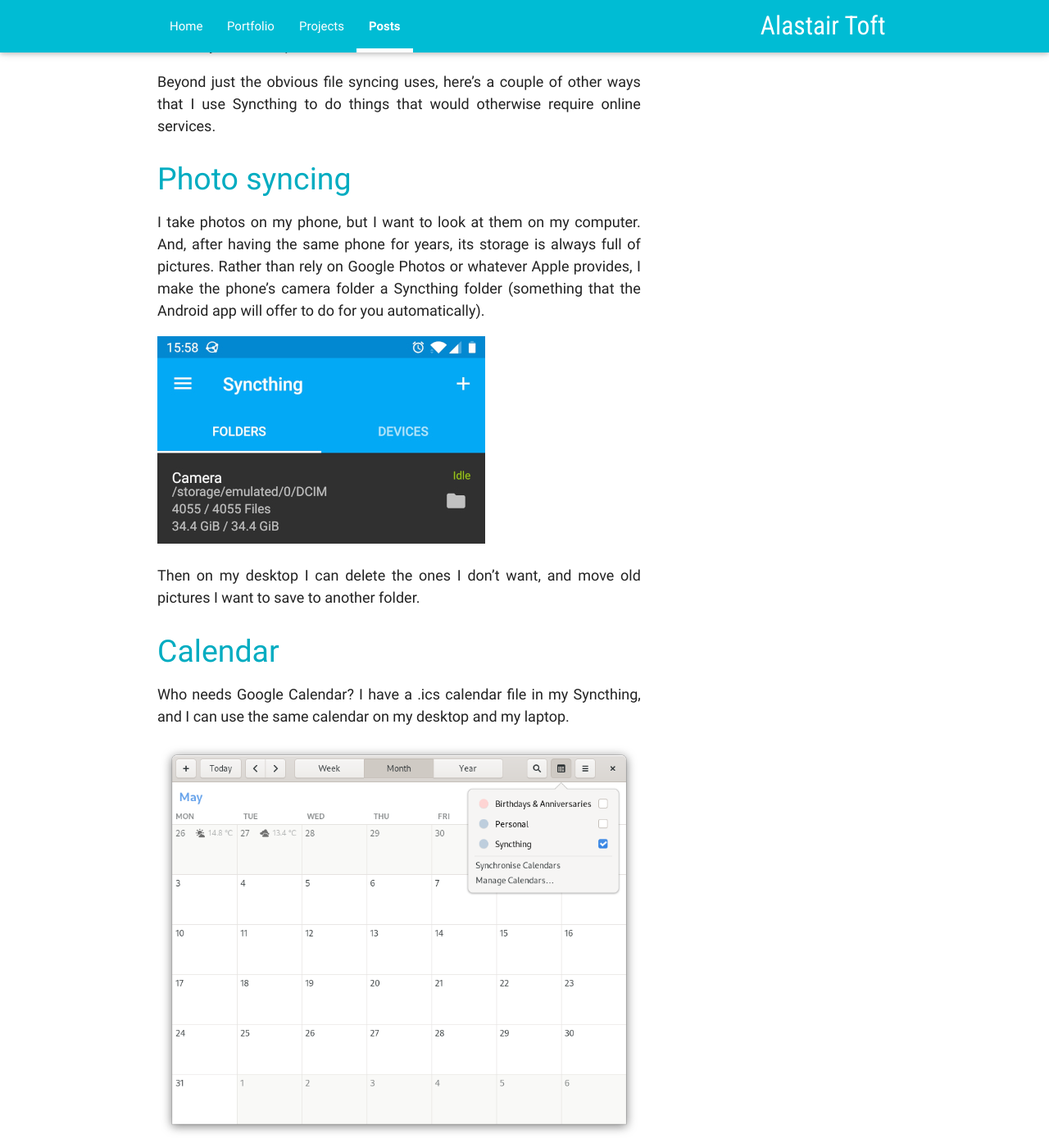
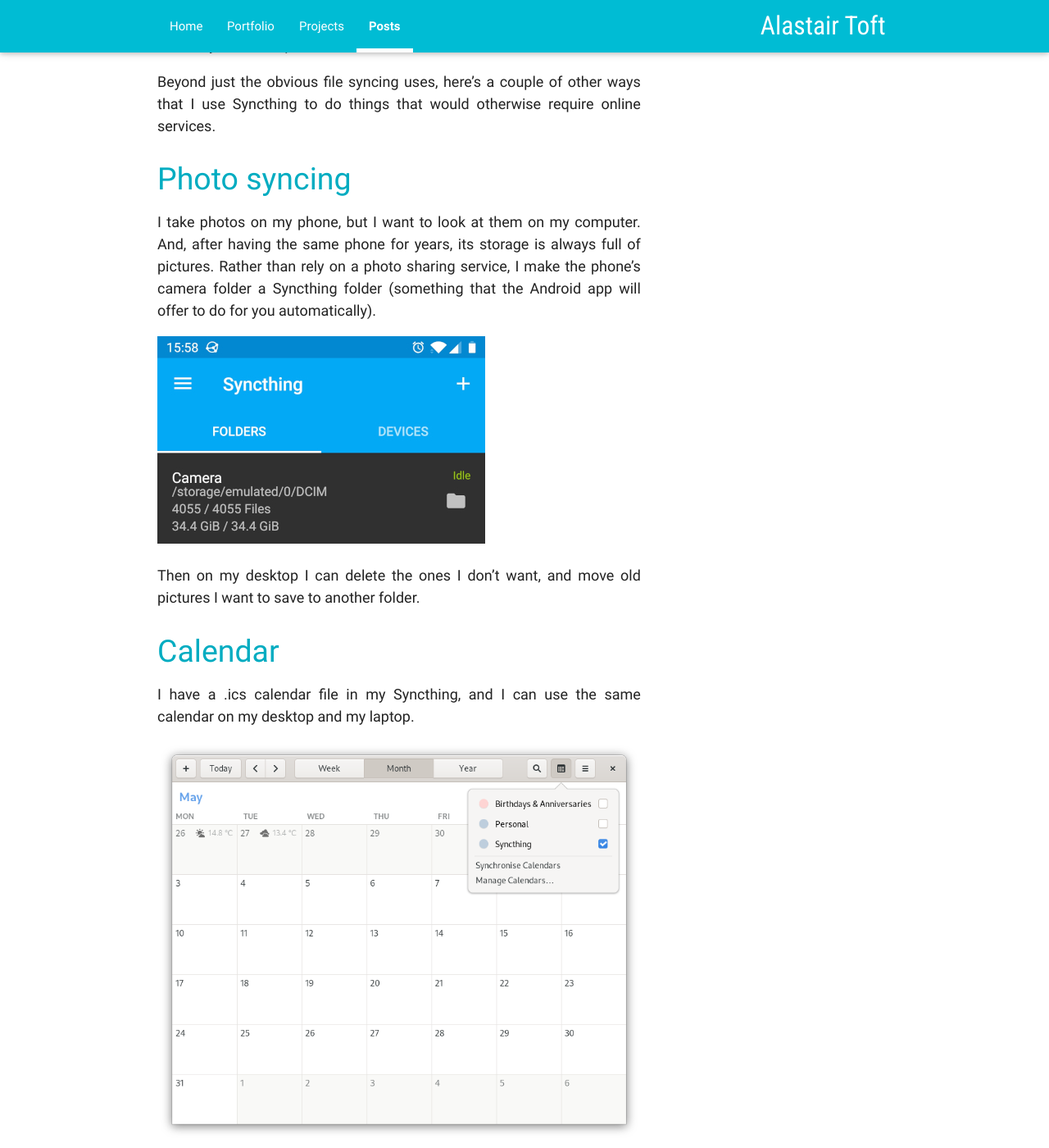
Before and after one commit to atoft/atoft.github.io, a Jekyll site: the page built from _posts/2021-04-25-decentralised-computing-syncthing.md, in a window 1280 px wide and 1400 px high, scrolled down 1983 px. Shown: the whole window at 82% size. Built offline with Jekyll 4.4.1, drawn with Linux system fonts in a browser that asks for light colours; nearby versions of some CDN libraries; some of the changed text lies outside the part shown.

Commit message:
Fix typo, add missing link, make it a bit less sassy.

```diff
--- a/_posts/2021-04-25-decentralised-computing-syncthing.md
+++ b/_posts/2021-04-25-decentralised-computing-syncthing.md
@@ -3,7 +3,7 @@
 title: "Towards more decentralised computing with Syncthing"
 ---
 
-For individuals, a personal computer is more and more just a window to services that are provided over the internet. One of the driving factors for that is the expectation for your stuff to be "available everywhere". When most people use multiple devices, from phones to tablets to desktops, local files are not good enough any more, leading to the proliferation of cloud services from the likes of Google and Dropbox.
+For individuals, a personal computer is more and more just a window to services that are provided over the internet. One of the driving factors for that is the expectation for your stuff to be "available everywhere". When most people use multiple devices, from phones to tablets to desktops, local files are not good enough any more, leading to the proliferation of "cloud" services.
 
 Disregarding the privacy implications of handing your data over to third parties, your reliance on their security in the face of potential breaches, or the dubious power and influence of the corporations involved, there are more pragmatic reasons to avoid relying on centralised services. What if your file syncing service [stops supporting the setup that you use](https://www.dropboxforum.com/t5/Dropbox-files-folders/Dropbox-client-warns-me-that-it-ll-stop-syncing-in-Nov-why/m-p/290065/highlight/true#M42255), or your password manager [starts charging for features you were using for free](https://blog.lastpass.com/2021/02/changes-to-lastpass-free/)? Both of these examples actually happened to me, and led me to look at alternatives where the control of my stuff is back in my hands.
 
@@ -22,25 +22,25 @@
 Beyond just the obvious file syncing uses, here's a couple of other ways that I use Syncthing to do things that would otherwise require online services.
 
 # Photo syncing
-I take photos on my phone, but I want to look at them on my computer. And, after having the same phone for years, its storage is always full of pictures. Rather than rely on Google Photos or whatever Apple provides, I make the phone's camera folder a Syncthing folder (something that the Android app will offer to do for you automatically).
+I take photos on my phone, but I want to look at them on my computer. And, after having the same phone for years, its storage is always full of pictures. Rather than rely on a photo sharing service, I make the phone's camera folder a Syncthing folder (something that the Android app will offer to do for you automatically).
 
 ![Syncthing running on Android](/images/posts/syncthing/android-interface.jpg)
 
 Then on my desktop I can delete the ones I don't want, and move old pictures I want to save to another folder.
 
 # Calendar
-Who needs Google Calendar? I have a .ics calendar file in my Syncthing, and I can use the same calendar on my desktop and my laptop.
+I have a .ics calendar file in my Syncthing, and I can use the same calendar on my desktop and my laptop.
 
 ![Using a calendar synced by Syncthing in GNOME Calendar](/images/posts/syncthing/gnome-calendar.png)
 
-(One caveat on this one, I'm yet to find a good Android app that can edit these calendar files. Give me a shout it you find one!)
+(One caveat on this one, I'm yet to find a good Android app that can edit these calendar files. Give me a shout if you find one!)
 
 # Password manager
 This section comes with the disclaimer that I'm not a security expert. 😉
 
 I mentioned my password manager troubles at the start of the post. Instead I now have a KeePass file in my Syncthing which I use to hold my passwords. KeePass files are encrypted, and use both a master password and a separate private key file (which is not synced) so, even if you don't trust Syncthing (which is encrypted anyway) or the network you're using, it ought to be secure.
 
-Once you have it, there are nice apps on every platform (including mobile) that can use KeePass files, making it very easy to use.
+Once you have it, there are nice [apps](https://flathub.org/apps/details/org.gnome.PasswordSafe) on every platform (including mobile) that can use KeePass files, making it very easy to use.
 
 ![Password Safe app on GNOME desktop](/images/posts/syncthing/password-safe.png)
 
```
